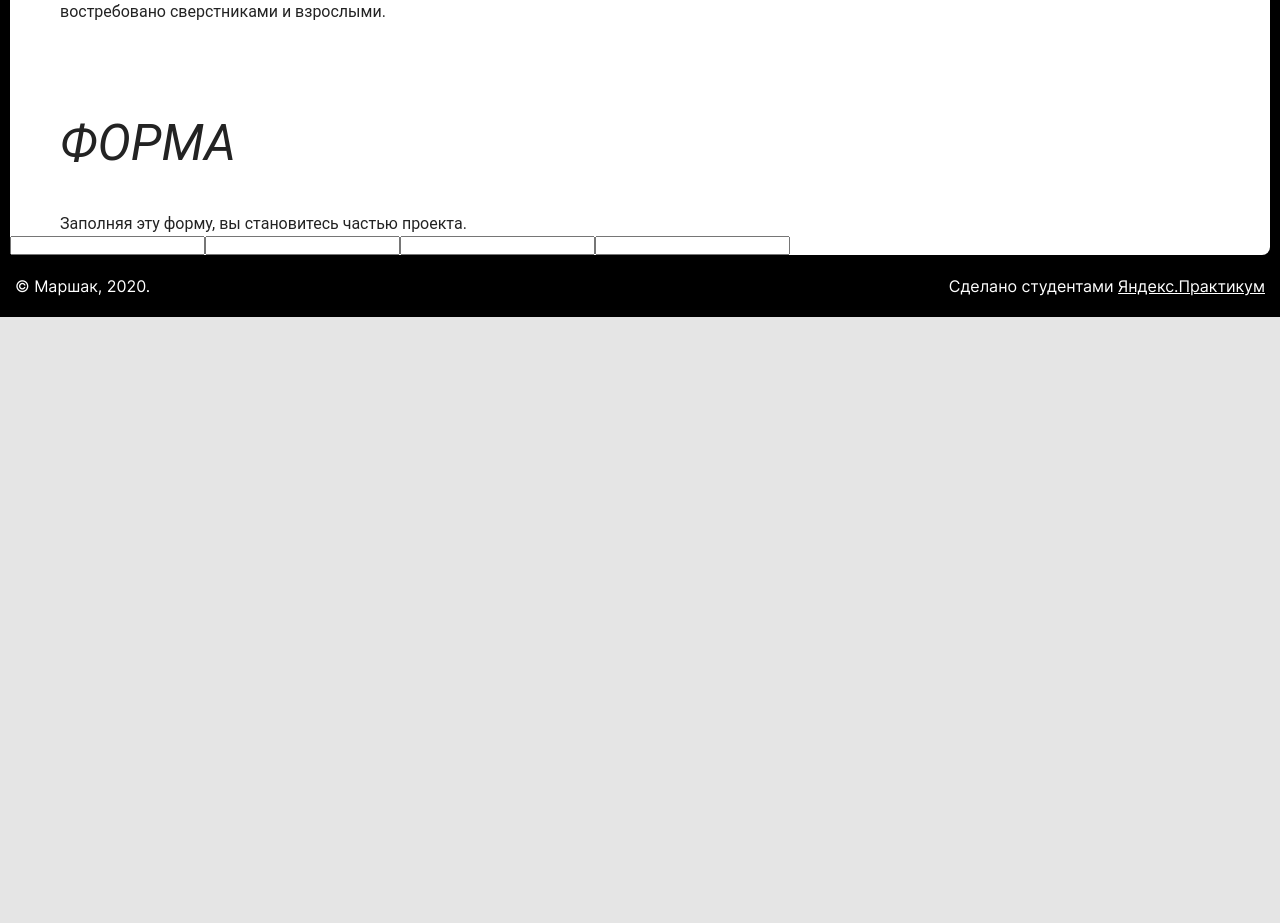
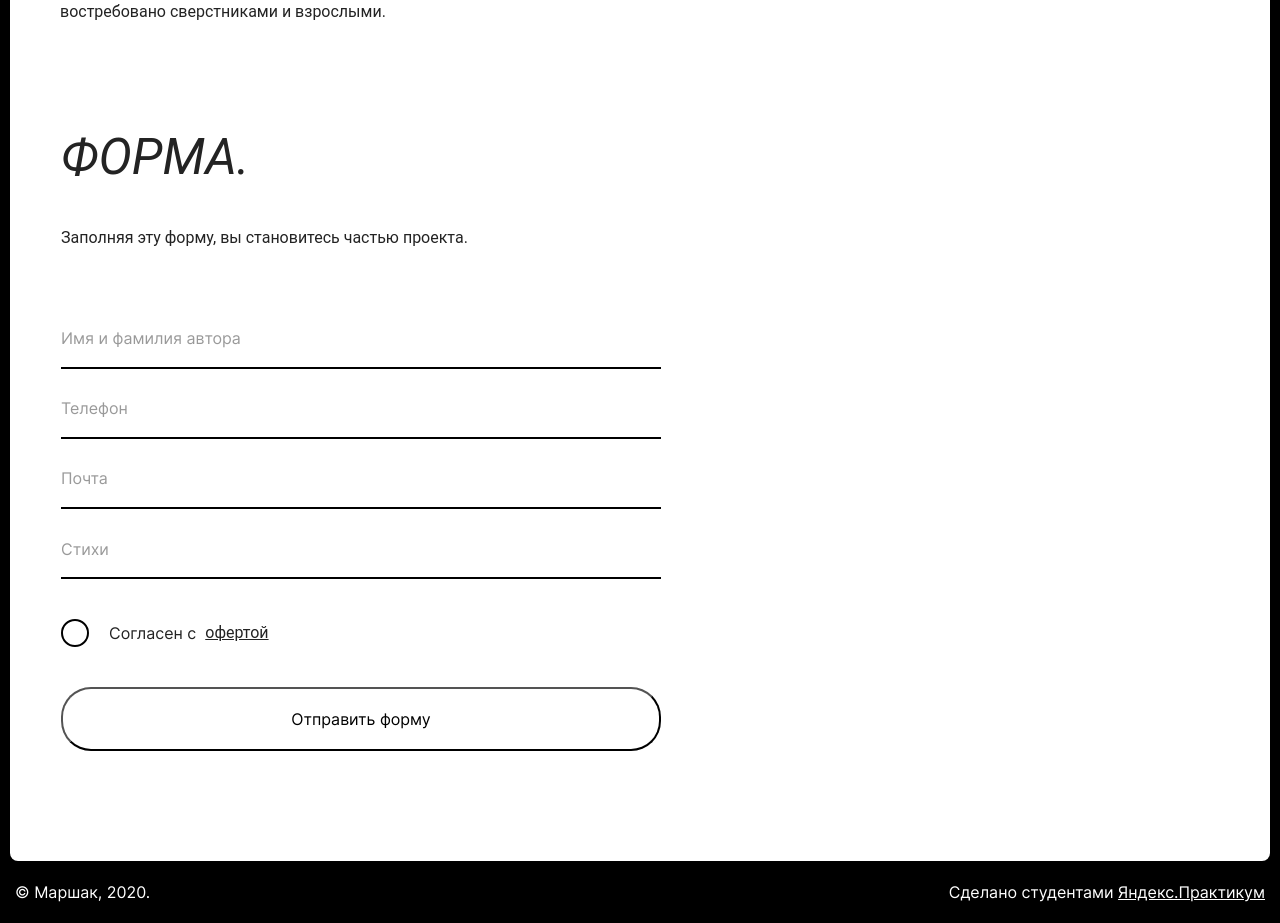
Before and after one commit to Turbina-react/turbinaReact, a React (Create React App) app: page / in a window 1280 px wide. Shown: the part 1968-2891 px from the top of the page. Before the commit the page ends 2285 px from the top, so only its background shows below. Built offline with nearby package versions, Linux system fonts and the light colour scheme.

Commit message:
add about form layout

```diff
--- a/src/components/About.jsx
+++ b/src/components/About.jsx
@@ -34,9 +34,6 @@ const About = () => {
             <li className="about__list-element">Дети получают невероятное удовольствие и мотивацию от того, что их творчество востребовано сверстниками и взрослыми.</li>
           </ul>
         </p>
-        <h2 className="about__header">ФОРМА</h2>
-        <p className="about__text">Заполняя эту форму, вы становитесь частью проекта.
-        </p>
         <AboutForm />
       </div>
     </section>
--- a/src/components/AboutForm.jsx
+++ b/src/components/AboutForm.jsx
@@ -1,13 +1,41 @@
 import React from 'react'
-
+import classNames from 'classnames';
 
 const AboutForm = () => {
   return (
-    <form>
-      <input type="text"/>
-      <input type="text"/>
-      <input type="text"/>
-      <input type="text"/>
+    <form className="form" name="register" action="http://turbina.ru/post" method="POST">
+      <h2 className="form__header">ФОРМА.</h2>
+      <p className="form__text">Заполняя эту форму, вы становитесь частью проекта.</p>
+      <fieldset className="form__fieldset">
+        <div className="form__field">
+          <input className="form__input" type="text" name="name" pattern="[А-Я][а-яё]+(-[А-Я][а-яё]+)?" placeholder="Имя и фамилия автора" minlength="2" maxlength="40" required />
+          <span className="form__error">Имя и фамилия автора в формате:</span>
+        </div>
+        <div className="form__field">
+          <input className="form__input" type="tel" name="tel" placeholder="Телефон"
+              pattern="(\+7|8)\s?\(\d{3}\)\s?\d{3}-?\d{2}-?\d{2}|(\+7|8)\s?\d{3}(\s?|-?)\d{3}-?\d{2}-?\d{2}" minlength="11" maxlength="18"  required/>
+          <span className="form__error">Телефон в формате: +7 (900) 000-00-00</span>
+        </div>
+        <div className="form__field">
+          <input className="form__input" type="email" name="email" pattern="\w+[\.-]?\w+@\w+[\.-]?\w+\.[a-z]{2,5}" placeholder="Почта" minlength="2" maxlength="30" required />
+          <span className="form__error">Почта в формате: students-yandex@yandex.ru</span>
+        </div>
+        <div className="form__field">
+          <textarea className={classNames("form__input form__textarea")} type="text" name="comment" cols="40" rows="1" overflow="visible" pattern=""  placeholder="Стихи" minlength="2" required/>
+          <span className="form__error">Ваши стихи</span>
+        </div>
+        <div className={classNames("form__field form__field_checkbox")}>
+          <label className="form__label-checkbox">
+            <input className={classNames("check__input form__checkbox")} type="checkbox" name="checkbox" required/>
+            <span className="check__box"></span>
+              Согласен с &#160;
+            <a href="#" className="form__checkbox-link">офертой</a>
+          </label>
+          <span className="form__error">Необходимо согласиться</span>
+        </div>
+        <input className="form__submit" type="submit" value="Отправить форму" name="submit" />
+        <span className="form__error">Упс, что-то пошло не так и форма не отправилась, попробуйте ещё раз!</span>
+      </fieldset>
     </form>
   )
 }
--- /dev/null
+++ b/src/scss/components/_aboutform.scss
@@ -0,0 +1,217 @@
+.form{
+    margin-left: 51px;
+    padding-top: 90px;
+    padding-bottom: 110px;
+
+    @media screen and (max-width: 1024px) {
+        padding-top: 80px;
+        padding-bottom: 100px;
+    }
+    @media screen and (max-width: 768px) {
+        margin: 0;
+        padding: 80px 50px 100px;
+    }
+    @media screen and (max-width: 320px) {
+        padding: 60px 20px 80px;
+    }
+}
+.form__header{
+    font-size: 50px;
+    line-height: 60px;
+    font-style: italic;
+    font-weight: 400;
+
+
+    @media screen and (max-width: 1024px) {
+        font-size: 46px;
+        line-height: 56px;
+    }
+
+    @media screen and (max-width: 768px) {
+        font-size: 42px;
+        line-height: 51px;
+    }
+
+    @media screen and (max-width: 320px) {
+        font-size: 32px;
+        line-height: 38px;
+    }
+}
+.form__text {
+    font-size: 16px;
+    line-height: 22px;
+    padding-top: 40px;
+    font-style: normal;
+    font-weight: 400;
+
+    @media screen and (max-width: 1024px) {
+        font-size: 15px;
+    }
+    @media screen and (max-width: 768px) {
+        line-height: 22px;
+    }
+    @media screen and (max-width: 320px) {
+        padding-top: 30px;
+        font-size: 12px;
+        line-height: 16px;
+    }
+}
+.form__fieldset{
+    margin-top: 50px;
+    width: 600px;
+    border: none;
+
+    @media screen and (max-width: 768px) {
+        width: 100%;
+    }
+    @media screen and (max-width: 320px) {
+        width: 100%;
+        margin-top: 40px;
+    }
+}
+.form__field{
+    margin-top: 10px;
+    height: 60px;
+    display: flex;
+    flex-direction: column;
+}
+.form__error{
+    display: none;
+    color: #FF0000;
+    font-family: 'Inter';
+    font-weight: 400;
+    font-style: normal;
+    font-size: 16px;
+    line-height: 20px;
+
+    @media screen and (max-width: 768px) {
+        font-size: 15px;
+        line-height: 20px;
+    }
+    @media screen and (max-width: 320px) {
+        font-size: 14px;
+        line-height: 20px;
+    }
+}
+.form__input{
+    font-family: 'Inter';
+    font-weight: 400;
+    font-style: normal;
+    font-size: 16px;
+    line-height: 20px;
+    width: 100%;
+    height: 100%;
+    border: none;
+    border-bottom: 2px #000000 solid;
+
+    @media screen and (max-width: 320px) {
+        font-size: 14px;
+        line-height: 20px;
+    }
+}
+.form__input::placeholder{
+    color: rgba(0, 0, 0, 0.4);
+}
+.form__textarea{
+    padding-top: 20px;
+    padding-bottom: 20px;
+    overflow: hidden;
+    resize: none;
+}
+.form__submit{
+    font-family: 'Inter';
+    font-weight: 400;
+    font-style: normal;
+    font-size: 16px;
+    line-height: 20px;
+    width: 100%;
+    padding: 20px 25px;
+    border-radius: 30px;
+    background: none;
+
+    cursor:pointer;
+
+    @media screen and (max-width: 1024px) {
+        font-size: 15px;
+    }
+    @media screen and (max-width: 320px) {
+        font-size: 12px;
+        line-height: 20px;
+    }
+
+}
+
+.form__label-checkbox{
+    font-family: "Inter";
+    font-weight: 400;
+    font-style: normal;
+    font-size: 16px;
+    line-height: 22px;
+    display: flex;
+    align-items: center;
+    cursor:pointer;
+
+    @media screen and (max-width: 1024px) {
+        font-size: 15px;
+        line-height: 22px;
+    }
+    @media screen and (max-width: 320px) {
+        font-size: 12px;
+        line-height: 22px;
+    }
+}
+
+.form__field_checkbox{
+    margin: 0;
+    height: auto;
+    padding-top: 40px;
+    padding-bottom: 40px;
+}
+.form__checkbox{
+
+    margin-right: 20px;
+
+    width: 28px;
+    height: 28px;
+}
+.form__checkbox-link{
+    text-decoration: underline;
+}
+.check__input {
+    position: absolute;
+    width: 1px;
+    height: 1px;
+    overflow: hidden;
+    clip: rect(0 0 0 0);
+}
+
+.check__box {
+    margin-right: 20px;
+    width: 28px;
+    height: 28px;
+    overflow: hidden;
+    border-radius: 50%;
+    border: 2px #000 solid;
+    background-color: white;
+    background-repeat: no-repeat;
+    background-position: 50% 50%;
+    //box-shadow: 0 0 0 0.1em #4A90E2;
+}
+
+
+.check__input:checked + .check__box {
+    background-color: #000;
+}
+
+.check__input:focus + .check__box {
+    box-shadow:
+        0 0 0 0.1em #4A90E2,
+}
+
+.check__input:disabled + .check__box {
+    box-shadow: 0 0 0 0.1em #9B9B9B;
+}
+
+.check__input:checked:disabled + .check__box {
+    background-color: #9B9B9B;
+}
--- a/src/scss/components/_all.scss
+++ b/src/scss/components/_all.scss
@@ -3,6 +3,7 @@
 @import './button';
 @import "about";
 @import "footer";
+@import "aboutform";
 
 
 // сюда импортим все стили компонентов, далее этот файл подключен к app.scss
```
